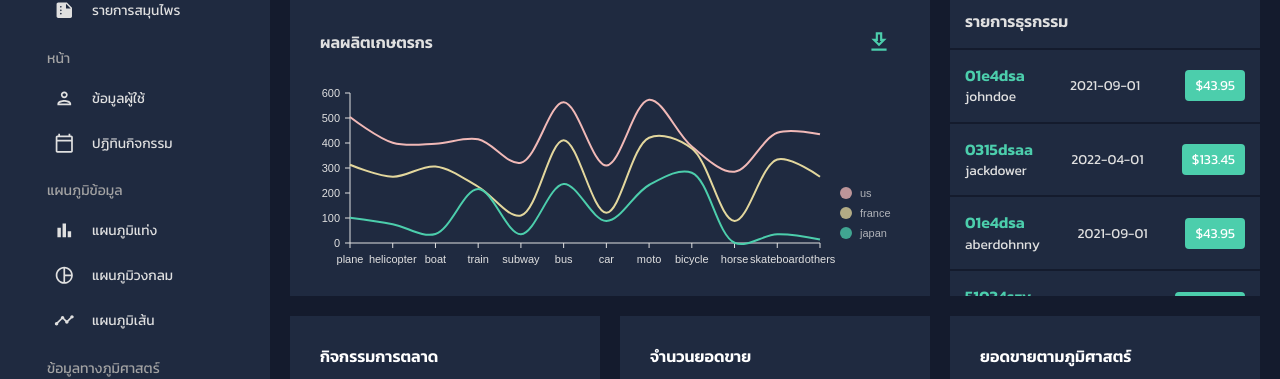
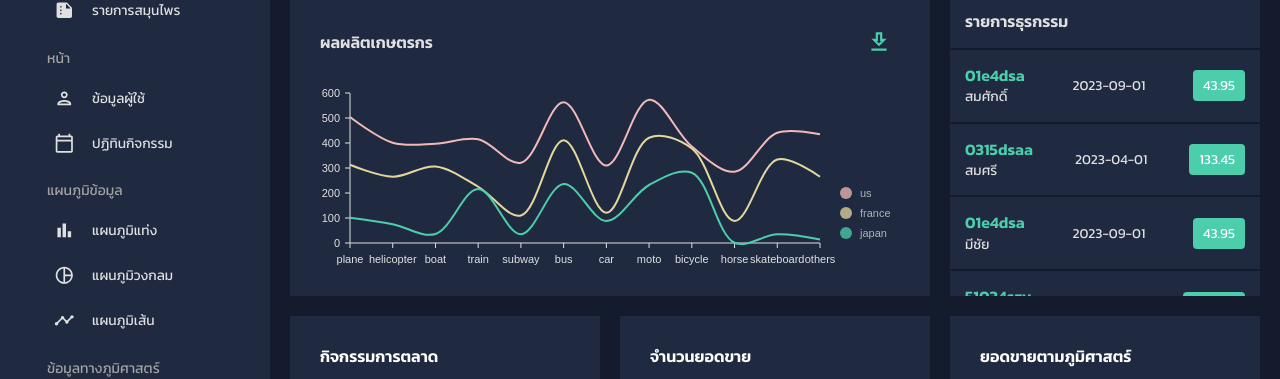
Before and after one commit to boonruang/mkherbal-dashboard, a React (Create React App) app: page / in a window 1280 px wide. Shown: the part 347-726 px from the top of the page. Built offline with nearby package versions, Linux system fonts and the light colour scheme.

Commit message:
mockup data

```diff
--- a/src/data/mockData.js
+++ b/src/data/mockData.js
@@ -269,50 +269,50 @@ export const mockDataInvoices = [
 export const mockTransactions = [
   {
     txId: "01e4dsa",
-    user: "johndoe",
-    date: "2021-09-01",
+    user: "สมศักดิ์",
+    date: "2023-09-01",
     cost: "43.95",
   },
   {
     txId: "0315dsaa",
-    user: "jackdower",
-    date: "2022-04-01",
+    user: "สมศรี",
+    date: "2023-04-01",
     cost: "133.45",
   },
   {
     txId: "01e4dsa",
-    user: "aberdohnny",
-    date: "2021-09-01",
+    user: "มีชัย",
+    date: "2023-09-01",
     cost: "43.95",
   },
   {
     txId: "51034szv",
-    user: "goodmanave",
-    date: "2022-11-05",
+    user: "มีทรัพย์",
+    date: "2023-11-05",
     cost: "200.95",
   },
   {
     txId: "0a123sb",
-    user: "stevebower",
-    date: "2022-11-02",
+    user: "อุดมสุข",
+    date: "2023-11-02",
     cost: "13.55",
   },
   {
     txId: "01e4dsa",
-    user: "aberdohnny",
-    date: "2021-09-01",
+    user: "ภาคภูมิ",
+    date: "2023-09-01",
     cost: "43.95",
   },
   {
     txId: "120s51a",
-    user: "wootzifer",
-    date: "2019-04-15",
+    user: "แสนจันทร์",
+    date: "2023-04-15",
     cost: "24.20",
   },
   {
     txId: "0315dsaa",
-    user: "jackdower",
-    date: "2022-04-01",
+    user: "สมภพ",
+    date: "2023-04-01",
     cost: "133.45",
   },
 ];
--- a/src/scenes/dashboard/index.jsx
+++ b/src/scenes/dashboard/index.jsx
@@ -231,7 +231,7 @@ const Dashbaord = () => {
                             <Box color={colors.grey[100]}>{transaction.date}</Box>
 
                             <Box backgroundColor={colors.greenAccent[500]} p="5px 10px" borderRadius="4px">
-                                ${transaction.cost}
+                                {transaction.cost}
                             </Box>
                         </Box>
                     ))}
```
